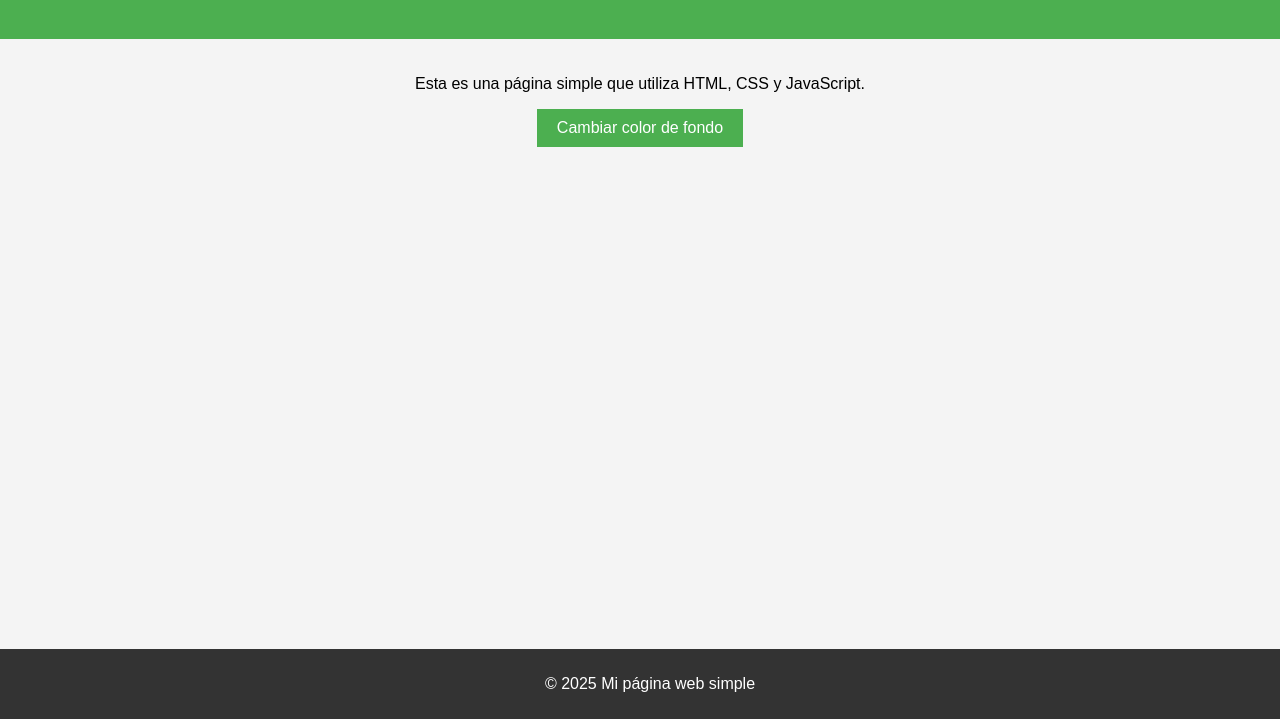
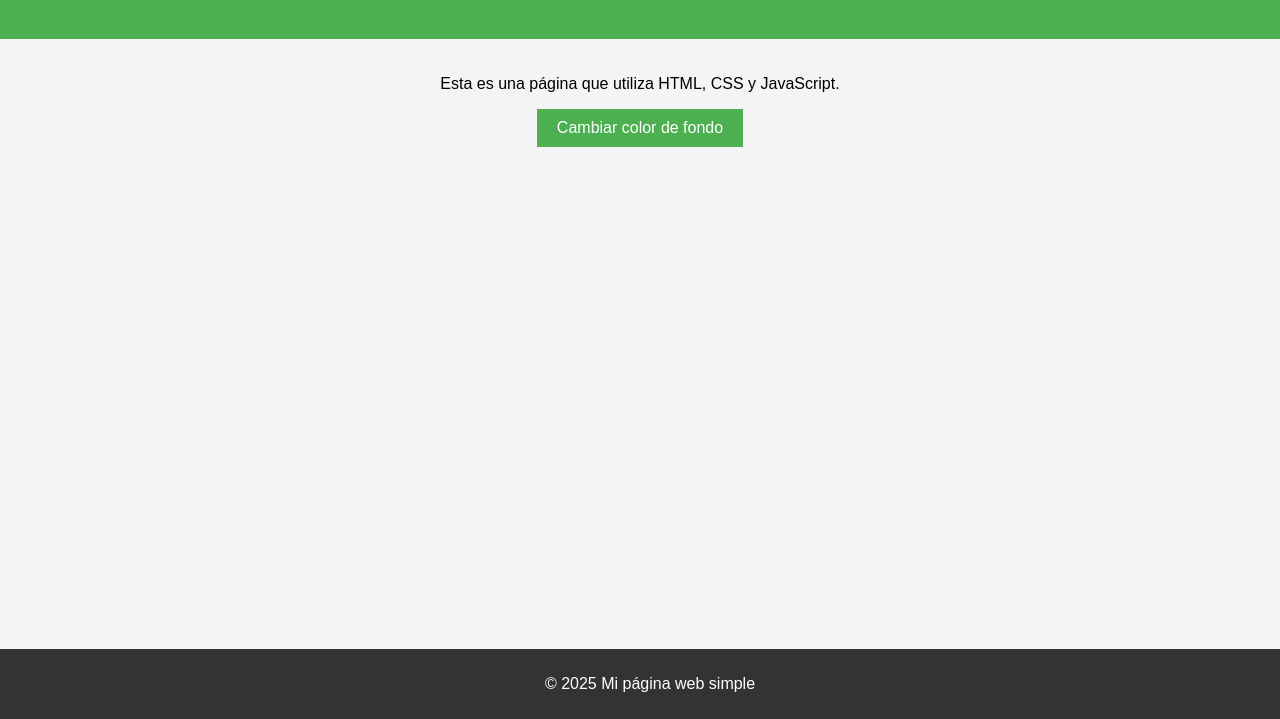
Before and after one commit to san1h/ClassOff, a plain HTML site: page index.html in a window 1280 px wide. Shown: the part 81-800 px from the top of the page. Drawn offline with Linux system fonts and the light colour scheme.

Commit message:
Update index.html

```diff
--- a/index.html
+++ b/index.html
@@ -12,7 +12,7 @@
     </header>
 
     <main>
-        <p>Esta es una página simple que utiliza HTML, CSS y JavaScript.</p>
+        <p>Esta es una página que utiliza HTML, CSS y JavaScript.</p>
         <button id="changeColorBtn">Cambiar color de fondo</button>
     </main>
 
```
